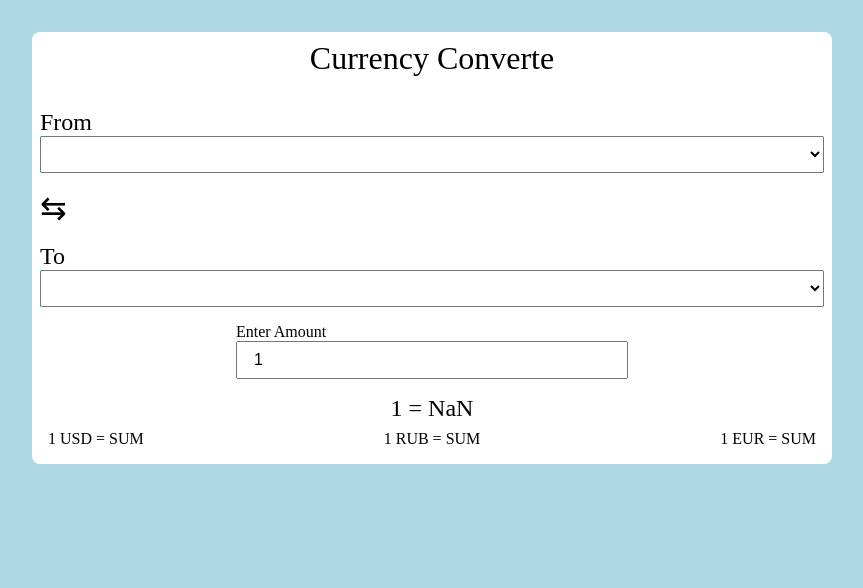
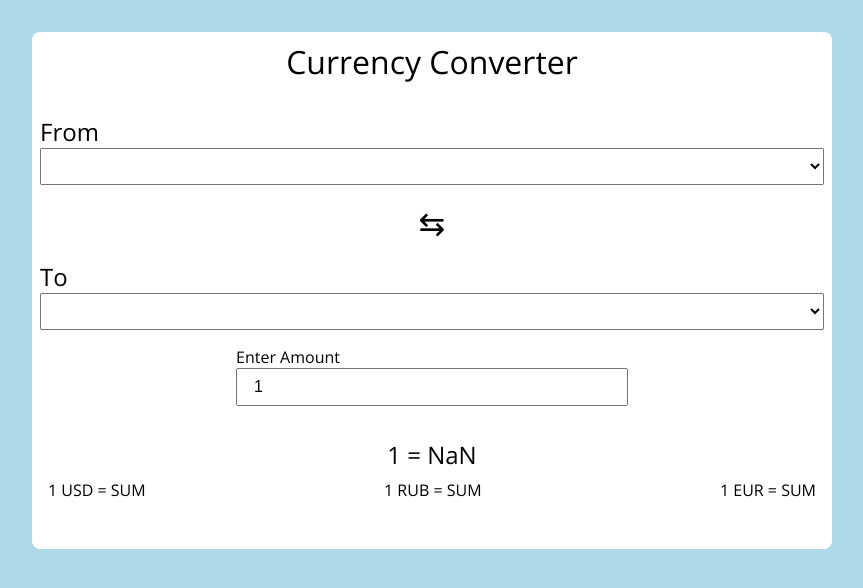
Before and after one commit to MJony05/currency-changer, a plain HTML site: page index.html in a window 1280 px wide. Shown: the whole page, without its empty margins (208-1071 px from the left). Drawn offline with nearby package versions, Linux system fonts and the light colour scheme; no server answers.

Commit message:
finsihed

```diff
--- a/index.html
+++ b/index.html
@@ -5,11 +5,17 @@
     <meta http-equiv="X-UA-Compatible" content="IE=edge" />
     <meta name="viewport" content="width=device-width, initial-scale=1.0" />
     <title>Document</title>
+    <link rel="preconnect" href="https://fonts.googleapis.com" />
+    <link rel="preconnect" href="https://fonts.gstatic.com" crossorigin />
+    <link
+      href="https://fonts.googleapis.com/css2?family=Open+Sans:wght@300;400;600&display=swap"
+      rel="stylesheet"
+    />
     <link rel="stylesheet" href="style.css" />
   </head>
   <body>
     <div class="container">
-      <header>Currency Converte</header>
+      <header>Currency Converter</header>
       <form>
         <div class="drop-list">
           <div class="from">
--- a/style.css
+++ b/style.css
@@ -3,38 +3,12 @@
   padding: 0;
   box-sizing: border-box;
 }
-/* body {
-  display: flex;
-  flex-direction: column;
-  justify-content: center;
-  align-items: center;
-  gap: 1rem;
-}
-.exchange-rate2 {
-  margin: 1rem 0;
-}
-.drop-list {
-  display: flex;
-  /* background-color: black;
-  gap: 3rem;
-} */
+
 body {
   background: #add8e6;
   padding: 0 1rem;
+  font-family: "Open Sans", sans-serif;
 }
-
-/* h1 {
-  padding: 0.5em;
-  margin: 0;
-}
-
-h2 {
-  margin-top: 0.25em;
-}
-
-i {
-  padding: 0 0.25em 0 0.25em;
-} */
 
 .container {
   max-width: 800px;
@@ -45,6 +19,7 @@ i {
   display: flex;
   flex-direction: column;
   align-items: center;
+  height: 100%;
 }
 header {
   font-size: 2rem;
@@ -52,10 +27,10 @@ header {
 }
 form {
   width: 100%;
-  /* background-color: black; */
 }
 .convert {
   font-size: 2rem;
+  margin: 0 auto;
 }
 .drop-list {
   display: flex;
@@ -95,23 +70,13 @@ form {
   flex-wrap: wrap;
   justify-content: space-between;
   margin: 0.5rem;
+  gap: 0.1rem;
 }
 .exchange-rate {
   font-size: 1.5rem;
   text-align: center;
+  margin-top: 2rem;
 }
-/* .form-container {
-  width: 60%;
-  display: flex;
-  flex-direction: column;
-  justify-content: center;
+.date {
+  margin-top: 2rem;
 }
-
-.form {
-  padding-bottom: 2em;
-}
-
-#result-text {
-  padding-left: 1.1em;
-  padding-bottom: 2em;
-} */
```
